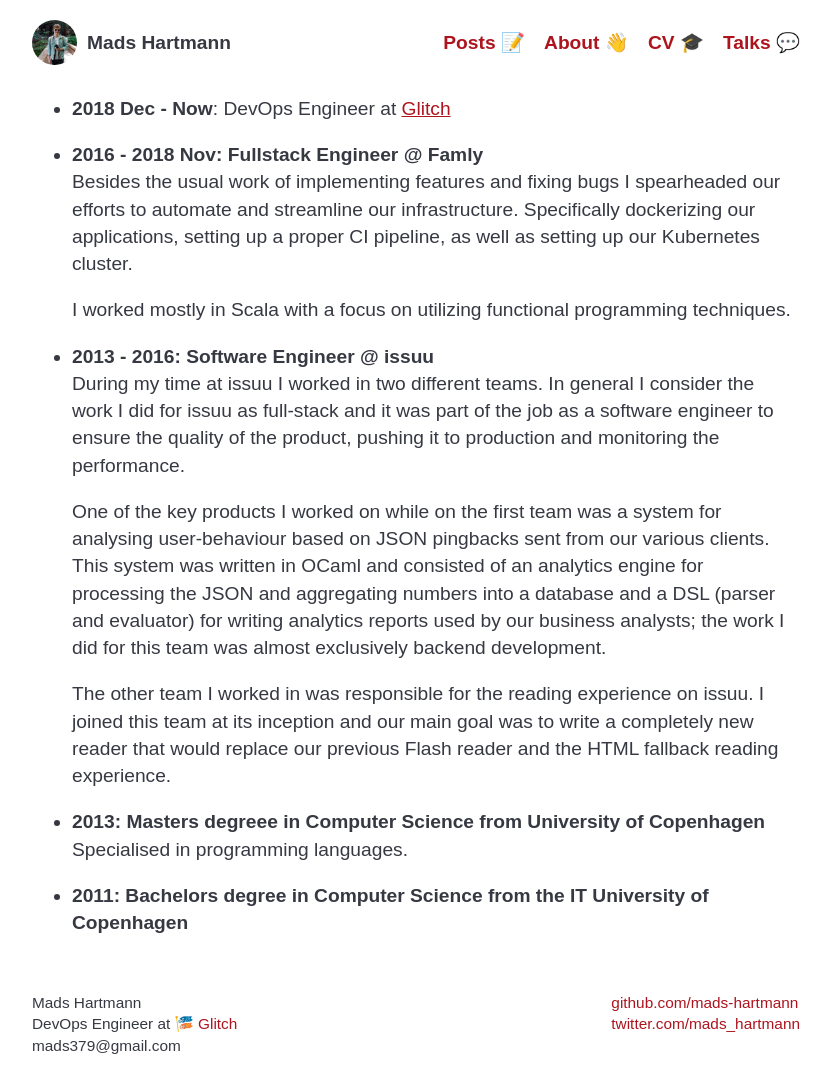
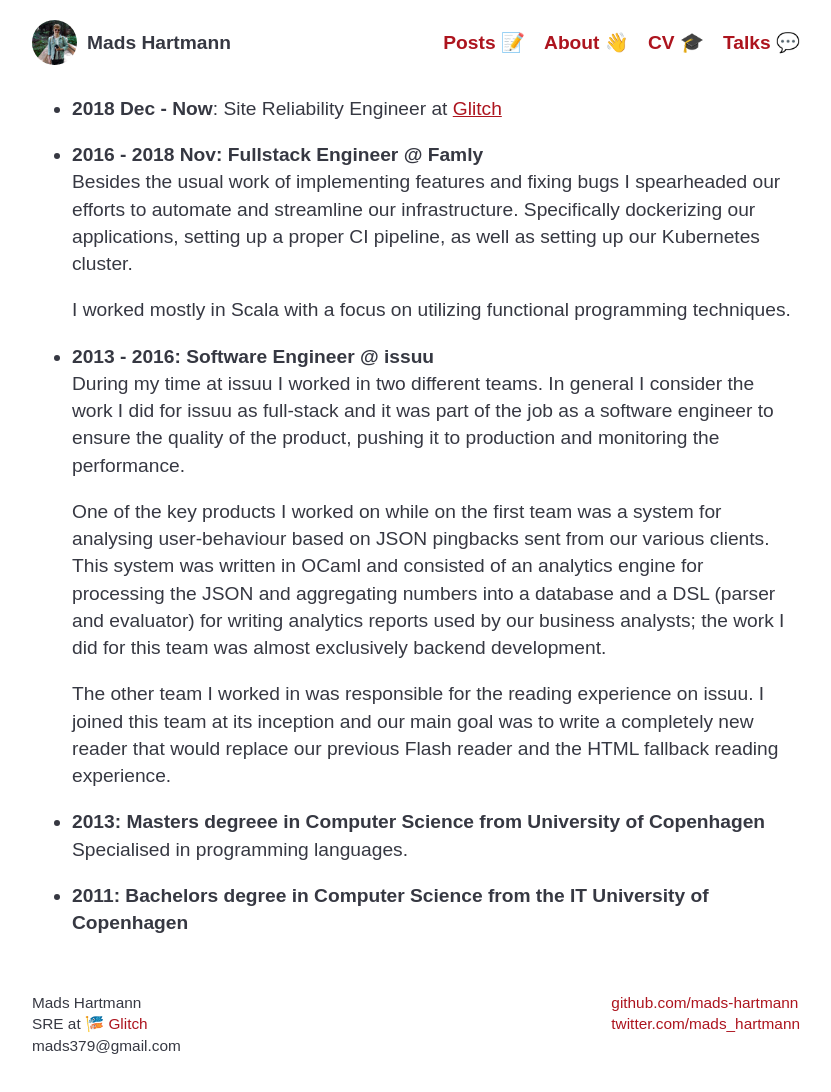
Before and after one commit to mads-hartmann/blog.mads-hartmann.com, a Jekyll site: the page built from cv/index.md, in a window 1280 px wide. Shown: the whole page, without its empty margins (224-1055 px from the left). Built offline with Jekyll 4.4.1, drawn with Linux system fonts in a browser that asks for light colours; some web fonts are replaced.

Commit message:
Update title

```diff
--- a/_layouts/default.html
+++ b/_layouts/default.html
@@ -39,7 +39,7 @@
           <div class="contact">
             <p>
               Mads Hartmann<br />
-              DevOps Engineer at 🎏 <a href="https://glitch.com" target="_blank">Glitch</a><br />
+              SRE at 🎏 <a href="https://glitch.com" target="_blank">Glitch</a><br />
               mads379@gmail.com
             </p>
           </div>
--- a/cv/index.md
+++ b/cv/index.md
@@ -3,7 +3,7 @@ layout: default
 title: Mads Hartmann - CV
 ---
 
-- **2018 Dec - Now**: DevOps Engineer at [Glitch]
+- **2018 Dec - Now**: Site Reliability Engineer at [Glitch]
 
 - **2016 - 2018 Nov: Fullstack Engineer @ Famly** <br/>
   Besides the usual work of implementing features and fixing bugs I spearheaded
```
Also changed, not shown: about/index.md (+1 -1 lines).
